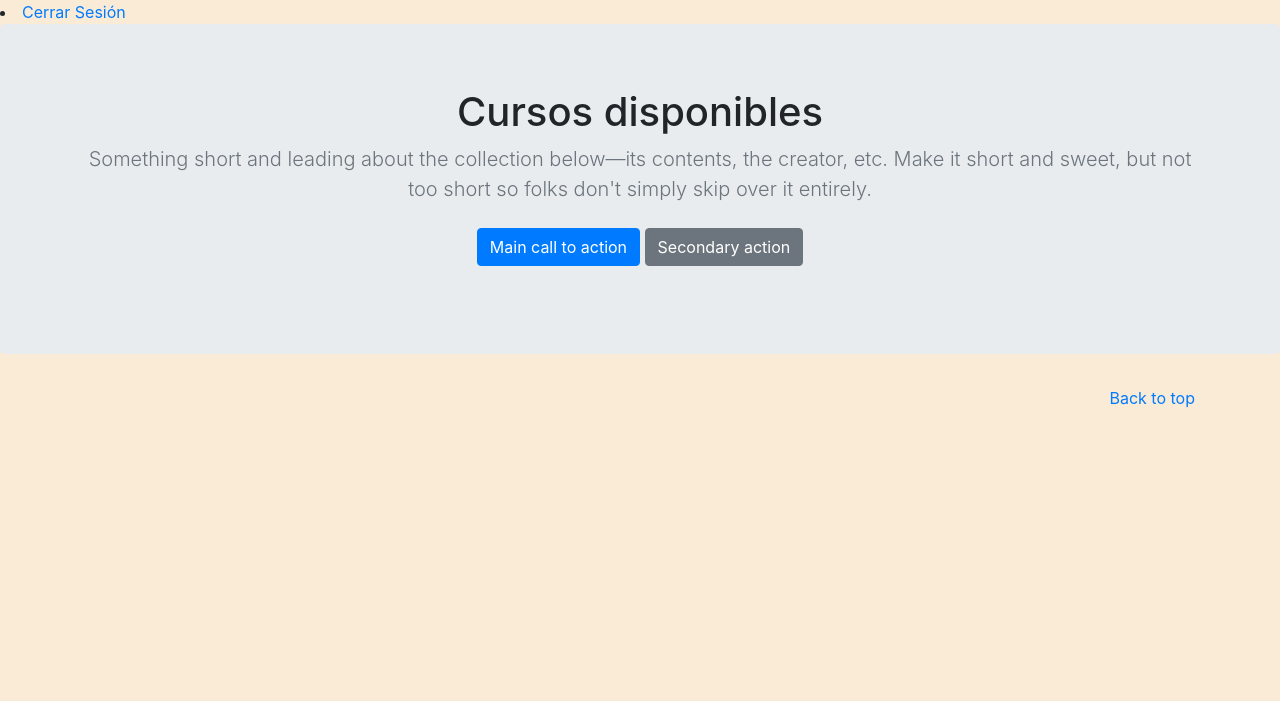
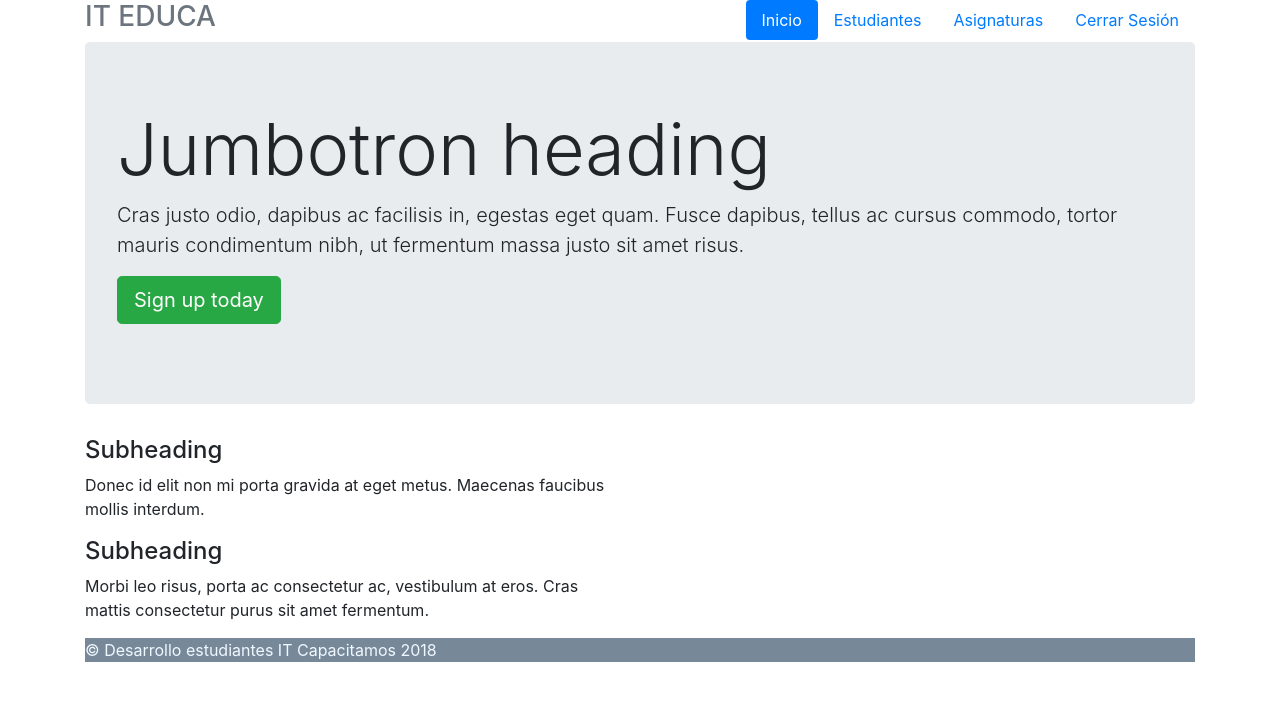
Before and after one commit to betodev90/iteduca1, a Django app: page /inicio/ in a window 1280 px wide. Shown: the top 701 px of the page. Run offline with Django 3.2, Linux system fonts and the light colour scheme; the visitor is signed in with stand-in values (Sample User, id 1); some libraries are stand-ins or nearby versions.

Commit message:
Agregamos el base_curso.html

```diff
--- a/courses/templates/base_curso.html
+++ b/courses/templates/base_curso.html
@@ -1,43 +1,70 @@
 {% load staticfiles %}
-<!doctype html>
+<!DOCTYPE html>
 <html lang="en">
   <head>
     <meta charset="utf-8">
     <meta name="viewport" content="width=device-width, initial-scale=1, shrink-to-fit=no">
     <meta name="description" content="">
     <meta name="author" content="">
-    <title>IDEDUCA | {% block head-titulo %}{% endblock %}</title>
-    <!-- Bootstrap core CSS -->
+    <title>IT EDUCA | {% block head-titulo %}{% endblock %}</title>
     <link rel="stylesheet" href="https://stackpath.bootstrapcdn.com/bootstrap/4.1.0/css/bootstrap.min.css" integrity="sha384-9gVQ4dYFwwWSjIDZnLEWnxCjeSWFphJiwGPXr1jddIhOegiu1FwO5qRGvFXOdJZ4" crossorigin="anonymous">
-    <!-- Custom styles for this template -->
-    <link href="{% static 'css/estilos.css' %}" rel="stylesheet">
   </head>
+  <body>
+    <div class="container">
 
-  <body>
+      <div class="header clearfix">
+        {# menu de navegacion #}
+        <nav>
+          <ul class="nav nav-pills float-right">
+            <li class="nav-item">
+              <a class="nav-link active" href="#">Inicio <span class="sr-only">(current)</span></a>
+            </li>
+            <li class="nav-item">
+              <a class="nav-link" href="#">Estudiantes</a>
+            </li>
+            <li class="nav-item">
+              <a class="nav-link" href="#">Asignaturas</a>
+            </li>
 
-    {% block contenido %}{% endblock %}
+            {% if request.user.is_authenticated %}
+              <li>
+                  <a class="nav-link" href="{% url 'logout' %}">Cerrar Sesión</a>
+              </li>
+            {% else %}
+              <li>
+                  <a class="nav-link" href="{% url 'login' %}">Iniciar Sesión</a>
+              </li>
+            {% endif %}
+          </ul>
+        </nav>
+        <h3 class="text-muted">IT EDUCA</h3>
+      </div>
 
-    <section class="jumbotron text-center">
-        <div class="container">
-          <h1 class="jumbotron-heading">{% block title-container %}{% endblock %}</h1>
-          <p class="lead text-muted">Something short and leading about the collection below—its contents, the creator, etc. Make it short and sweet, but not too short so folks don't simply skip over it entirely.</p>
-          <p>
-            <a href="#" class="btn btn-primary my-2">Main call to action</a>
-            <a href="#" class="btn btn-secondary my-2">Secondary action</a>
-          </p>
+      {% block content %}
+        <div class="jumbotron">
+        <h1 class="display-3">Jumbotron heading</h1>
+        <p class="lead">Cras justo odio, dapibus ac facilisis in, egestas eget quam. Fusce dapibus, tellus ac cursus commodo, tortor mauris condimentum nibh, ut fermentum massa justo sit amet risus.</p>
+        <p><a class="btn btn-lg btn-success" href="#" role="button">Sign up today</a></p>
+      </div>
+            <div class="row marketing">
+            <div class="col-lg-6">
+          <h4>Subheading</h4>
+          <p>Donec id elit non mi porta gravida at eget metus. Maecenas faucibus mollis interdum.</p>
+          <h4>Subheading</h4>
+          <p>Morbi leo risus, porta ac consectetur ac, vestibulum at eros. Cras mattis consectetur purus sit amet fermentum.</p>
         </div>
-    </section>
+        </div>
+      {% endblock %}
 
-    <footer class="text-muted">
-      <div class="container">
-        <p class="float-right">
-          <a href="#">Back to top</a>
-        </p>
-      </div>
-    </footer>
+
+        <div style="width: 100% !important; background: lightslategray; color: aliceblue">
+            <footer>
+                <p>&copy; Desarrollo estudiantes IT Capacitamos 2018</p>
+            </footer>
+        </div>
+    </div> <!-- /container -->
 
     <script src="https://code.jquery.com/jquery-3.3.1.slim.min.js" integrity="sha384-q8i/X+965DzO0rT7abK41JStQIAqVgRVzpbzo5smXKp4YfRvH+8abtTE1Pi6jizo" crossorigin="anonymous"></script>
     <script src="https://stackpath.bootstrapcdn.com/bootstrap/4.1.0/js/bootstrap.min.js" integrity="sha384-uefMccjFJAIv6A+rW+L4AHf99KvxDjWSu1z9VI8SKNVmz4sk7buKt/6v9KI65qnm" crossorigin="anonymous"></script>
-    <script src="https://cdnjs.cloudflare.com/ajax/libs/popper.js/1.14.0/umd/popper.min.js" integrity="sha384-cs/chFZiN24E4KMATLdqdvsezGxaGsi4hLGOzlXwp5UZB1LY//20VyM2taTB4QvJ" crossorigin="anonymous"></script>
   </body>
 </html>
```
